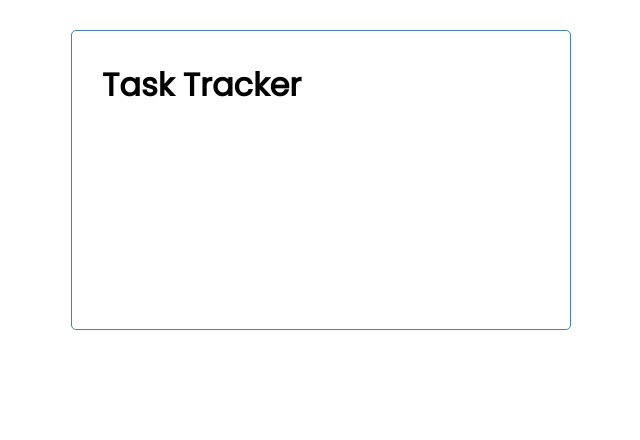
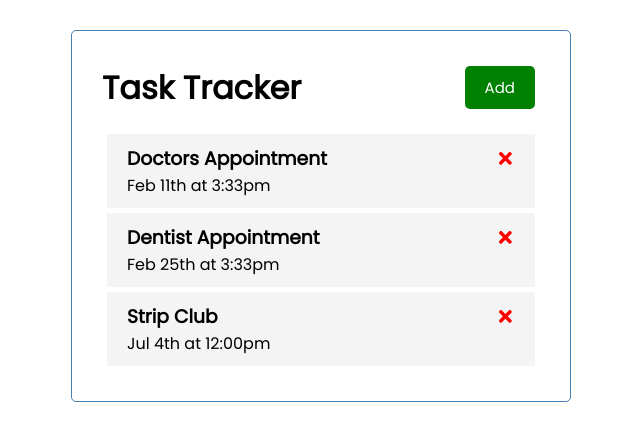
Before and after one commit to Arecio3/task-tracker, a React (Create React App) app: page / in a window 1280 px wide. Shown: the top 440 px of the page, without its empty margins (319-959 px from the left). Built offline with nearby package versions, Linux system fonts and the light colour scheme.

Commit message:
tasks and x button

```diff
--- a/package.json
+++ b/package.json
@@ -8,6 +8,7 @@
     "@testing-library/user-event": "^12.1.10",
     "react": "^17.0.2",
     "react-dom": "^17.0.2",
+    "react-icons": "^4.2.0",
     "react-scripts": "4.0.3",
     "web-vitals": "^1.0.1"
   },
--- a/src/App.js
+++ b/src/App.js
@@ -1,11 +1,33 @@
 // for classes
 // import React from 'react'
 import Header from './components/Header'
-
+import Tasks from './components/Tasks'
+import { useState } from 'react'
 function App() {
+  const [tasks, setTasks] = useState([
+    {
+        id: 1,
+        text: 'Doctors Appointment',
+        day: 'Feb 11th at 3:33pm',
+        reminder: true,
+    },
+    {
+        id: 2,
+        text: 'Dentist Appointment',
+        day: 'Feb 25th at 3:33pm',
+        reminder: true,
+    },
+    {
+        id: 3,
+        text: 'Strip Club',
+        day: 'Jul 4th at 12:00pm',
+        reminder: true,
+    }
+    ])
   return (
     <div className="container">
      <Header  />
+     <Tasks tasks={tasks}/>
     </div>
   );
 }
--- /dev/null
+++ b/src/components/Button.js
@@ -0,0 +1,21 @@
+import PropTypes from "prop-types";
+
+const Button = ({ color, text, onClick }) => {
+  return (
+    <button onClick={onClick}style={{ backgroundColor: color }} className="btn">
+      {text}
+    </button>
+  );
+};
+
+Button.defaultProps = {
+  color: "steelblue",
+};
+
+Button.propTypes = {
+  text: PropTypes.string,
+  color: PropTypes.string,
+  onClick: PropTypes.func,
+};
+
+export default Button;
--- a/src/components/Header.js
+++ b/src/components/Header.js
@@ -1,8 +1,14 @@
+import PropTypes from 'prop-types'
+import Button from './Button'
 // arrow function component
 const Header = ({ title }) => {
+    const onClick = () => {
+        console.log('Click');
+    }
     return (
-        <header>
+        <header className="header">
             <h1>{title}</h1>
+            <Button color='green' text='Add' onClick={onClick}/>
         </header>
     )
 }
@@ -11,4 +17,13 @@
     title: 'Task Tracker',
 }
 
+Header.propTypes = {
+    title: PropTypes.string.isRequired,
+}
+// CSS in Js
+// const headingStyle = {
+//     color: 'blue',
+//     fontWeight: 'lighter'
+// }
+
 export default Header
--- /dev/null
+++ b/src/components/Task.js
@@ -0,0 +1,14 @@
+import { FaTimes } from "react-icons/fa";
+
+const Task = ({ task }) => {
+  return (
+    <div className="task">
+      <h3>
+        {task.text} <FaTimes style={{ color: "red", cursor: "pointer" }} />{" "}
+      </h3>
+      <p>{task.day}</p>
+    </div>
+  );
+};
+
+export default Task;
--- /dev/null
+++ b/src/components/Tasks.js
@@ -0,0 +1,14 @@
+import Task from './Task'
+
+
+const Tasks = ({ tasks }) => {
+  return (
+    <>
+      {tasks.map((task) => (
+        <Task key={task.id} task={task} />
+      ))}
+    </>
+  );
+};
+
+export default Tasks;
```
Also changed, not shown: 1 other file (tests, documents, lock files or other folders).
